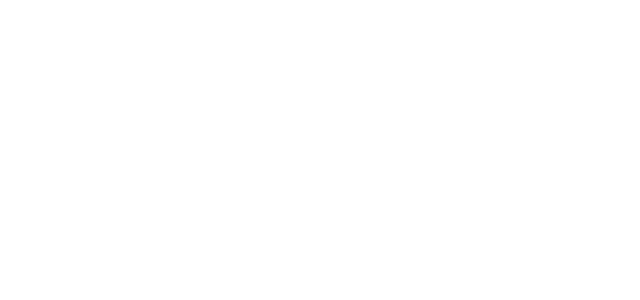
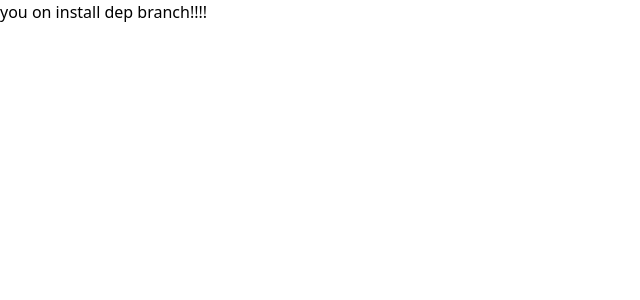
Before and after one commit to AliKhosronejad76/movieapp, a React (Vite) app: page / in a window 1280 px wide. Shown: the top 300 px of the page, without its empty margins (0-640 px from the left). Built offline with nearby package versions, Linux system fonts and the light colour scheme.

Commit message:
app.js edited

```diff
--- a/src/App.jsx
+++ b/src/App.jsx
@@ -3,7 +3,7 @@
 
 function App() {
     return(
-       <h1></h1>
+       <h1>you on install dep branch!!!!</h1>
     )
 }
 
```
